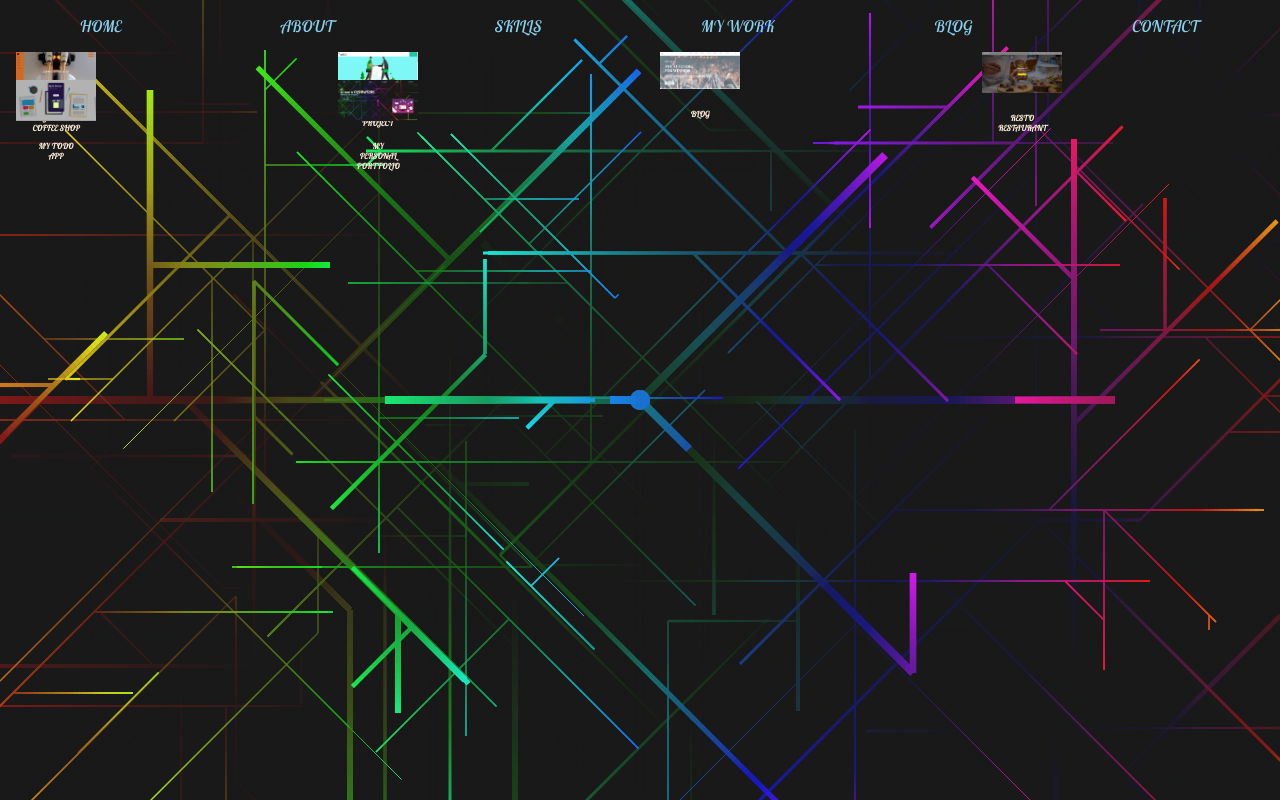
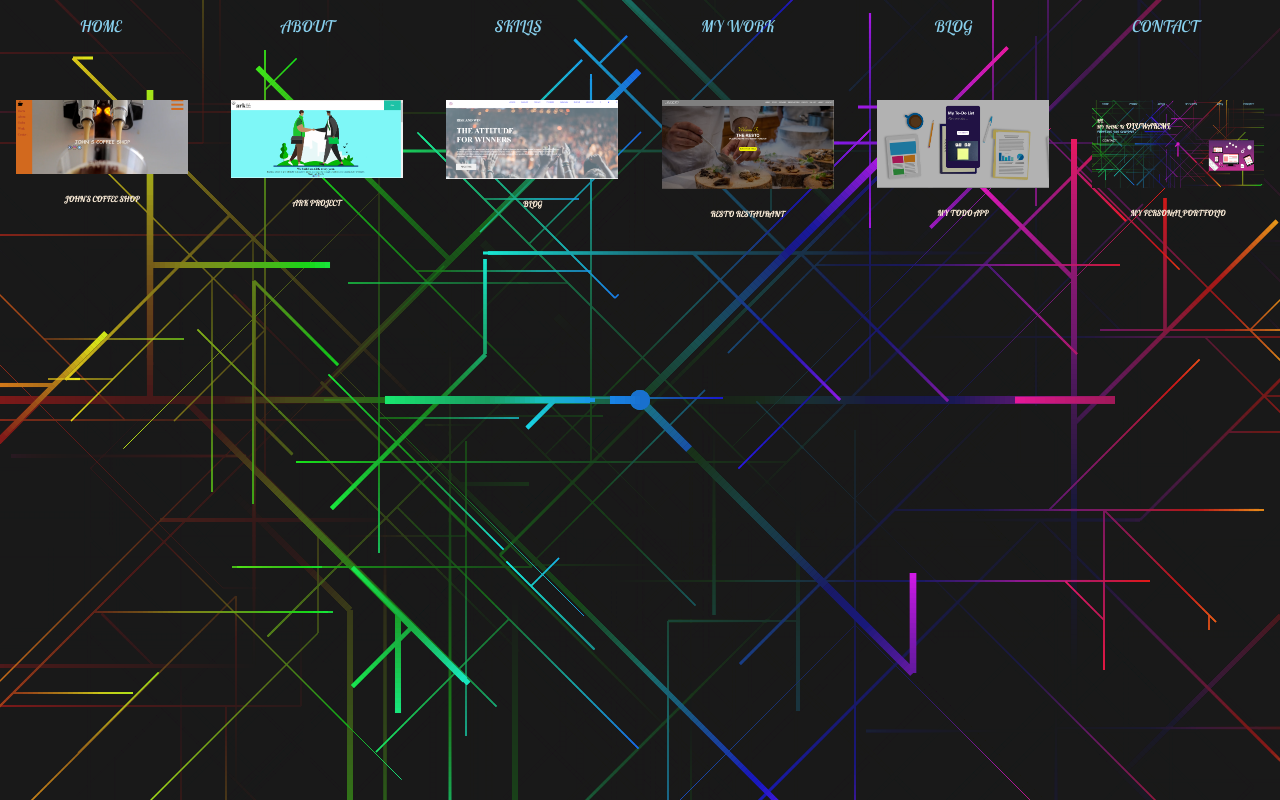
Before and after one commit to Kemmie001/portfolio, a PHP site: page /mywork.html in a window 1280 px wide. Run offline with PHP 8.4, Linux system fonts and the light colour scheme; some libraries are stand-ins or nearby versions.

Commit message:
in progress

```diff
--- a/mywork.html
+++ b/mywork.html
@@ -2,7 +2,7 @@
 <html lang="en">
 <head>
     <meta charset="UTF-8">
-    <meta name="viewport" content="width=device-width, initial-scale=1.0">
+    <meta name="viewport" content="width=device-width,initial-scale=1">
     <meta http-equiv="X-UA-Compatible" content="ie=edge">
     <link rel="stylesheet" href="style.css">
     <script src="https://kit.fontawesome.com/a076d05399.js"></script>
@@ -37,9 +37,7 @@
                     </nav>
                     <div class=""></div>
         </div>
-        <div class="mywork-intro">
 
-        </div>
         <div class="container3">
             <div class="container3-item">
                 <img src="john'scoffee.PNG" alt="" class="image-item">
--- a/skills.html
+++ b/skills.html
@@ -45,7 +45,7 @@
                     </p><br>
                       <p class="para">  I can work confidently with HTML, CSS, JAVASCRIPT-ES6 DOM and DOM manipulations and also basic knowledge of SVGS and Canvas.
                             I have experience working with various frameworks such as Bootstrap and Jquery.
-                            I can building web apps that are very responsive and have animations with very good layouts.
+                            I can build web apps that are very responsive and have animations with very good layouts.
                             I can also host websites using Firebase.
                    <br><br> I love coding and I have a great skill at tech evangelising.
                     </p> <br>
--- a/style.css
+++ b/style.css
@@ -37,6 +37,22 @@ canvas {
     margin-left: 0.2rem;
     font-size: 1.2rem;
    }
+   .container3{
+    display: grid;
+    grid-template-columns:repeat(auto-fill, minmax(200px, 1fr));
+    grid-gap: 0.7rem;
+    grid-template-rows: repeat(auto-fill, minmax(2rem, 10rem));
+    justify-content: center;
+    align-content: center;
+  }
+   .container3-item{
+       margin-top: 3rem;
+       height: 5rem;
+   }
+   .image-item{
+    width: 100%;
+    height: auto;
+}
 }
   .container1{
       position: relative;
@@ -225,22 +241,26 @@ canvas {
       margin-top:4rem;
       justify-self: end;
   }
-  }
   .container3{
-      display: grid;
-
-      grid-template-columns:repeat(auto-fill, minmax(300px, 1fr));
-      grid-gap: 0.5rem;
-      grid-template-rows: repeat(auto-fill, minmax(10px, 20px));
-  }
-  .container3-item{
-      width: 5rem;
-      margin-left: 1rem;
-      margin-right: 1rem;
+      display: flex;
+      flex-wrap: wrap;
+      justify-content: center;
+      margin-top: 4rem;
   }
   .image-item{
       width: 100%;
   }
+  }
+
+  .container3-item{
+
+      padding: 0;
+      margin-left: 1rem;
+      margin-right: 1rem;
+
+
+  }
+
   .size{
     font-size: 0.5rem;
   }
```
Also changed, not shown: john'scoffee.PNG.
